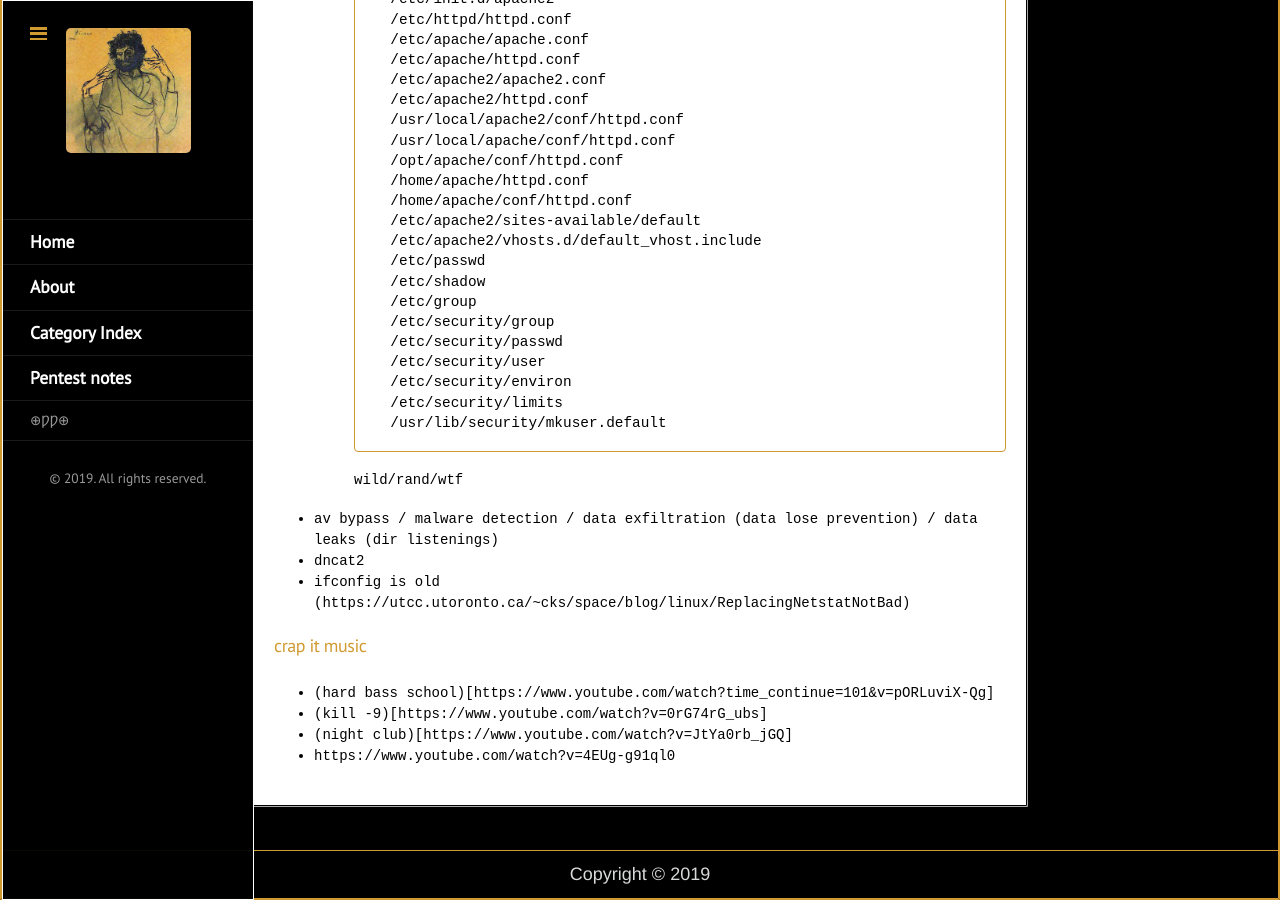
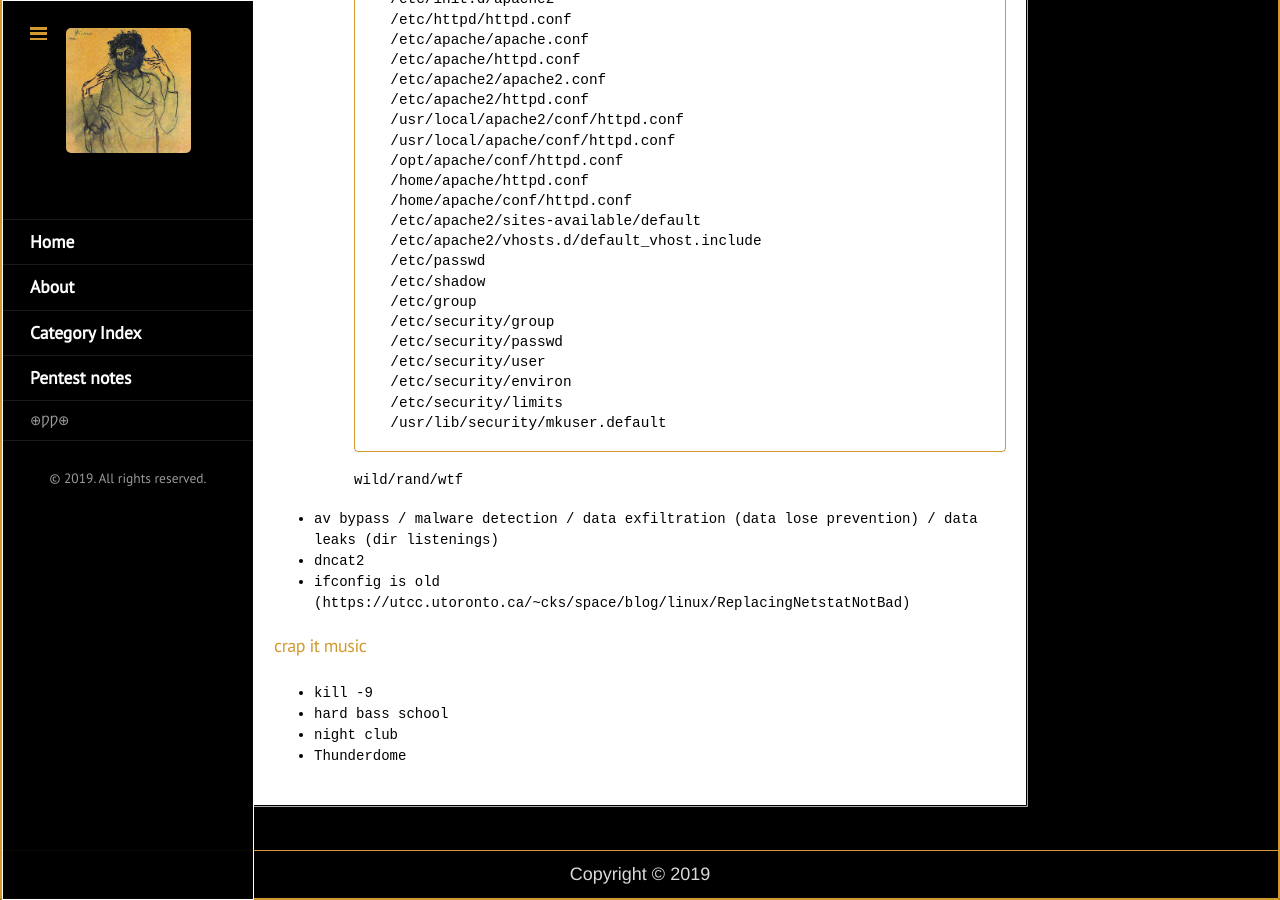
Before and after one commit to GrosQuildu/grosquildu.github.io, a Jekyll site: the page built from pentests/web.md, in a window 1280 px wide and 900 px high, scrolled down 41557 px. Built offline with Jekyll 4.4.1, drawn with Linux system fonts in a browser that asks for light colours; some of the changed text lies outside the part shown.

Commit message:
typos in web.md

```diff
--- a/pentests/web.md
+++ b/pentests/web.md
@@ -1850,7 +1850,7 @@ wild/rand/wtf
 
 
 #### crap it music
-* (hard bass school)[https://www.youtube.com/watch?time_continue=101&v=pORLuviX-Qg]
-* (kill -9)[https://www.youtube.com/watch?v=0rG74rG_ubs]
-* (night club)[https://www.youtube.com/watch?v=JtYa0rb_jGQ]
-* https://www.youtube.com/watch?v=4EUg-g91ql0
+* [kill -9](https://www.youtube.com/watch?v=0rG74rG_ubs)
+* [hard bass school](https://www.youtube.com/watch?time_continue=101&v=pORLuviX-Qg)
+* [night club](https://www.youtube.com/watch?v=JtYa0rb_jGQ)
+* [Thunderdome](https://www.youtube.com/watch?v=4EUg-g91ql0&t=163s)
```
Also changed, not shown: other parts of pentests/web.md (+1 -1 lines).
